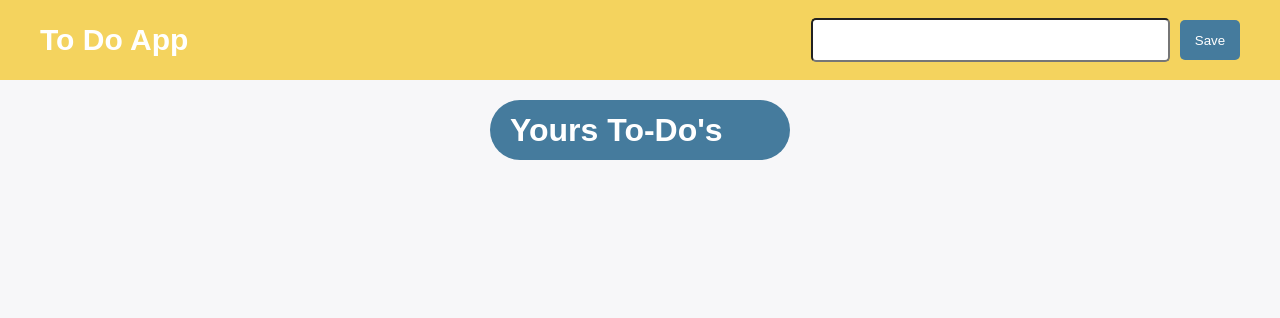
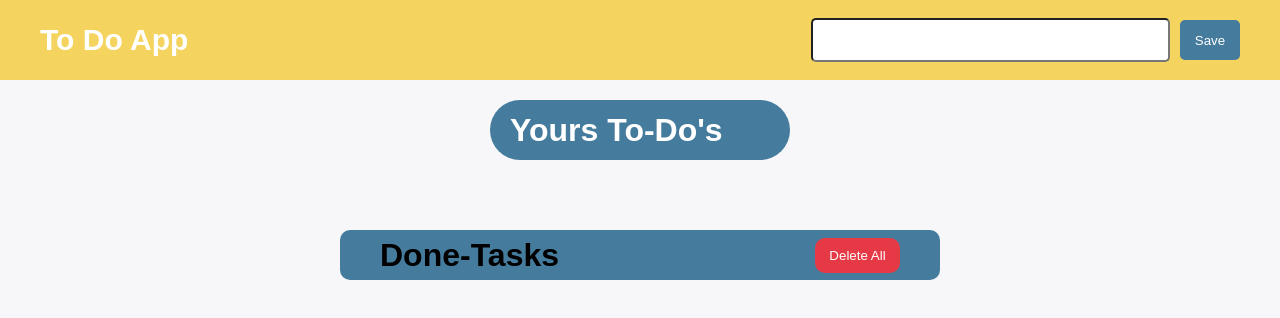
Before and after one commit to AsH144444/to-to-app-react, a React (Vite) app: page / in a window 1280 px wide. Shown: the top 318 px of the page. Built offline with nearby package versions, Linux system fonts and the light colour scheme.

Commit message:
done display

```diff
--- a/src/App.jsx
+++ b/src/App.jsx
@@ -1,12 +1,14 @@
 import { useState , useEffect } from 'react';
 import { Input } from './input'
 import { Display } from './display'
+
 import './App.css'
 
 function App() {
     const [data, setData] = useState(
     JSON.parse(localStorage.getItem("note")) || [],
   );
+
   useEffect(() => {
     localStorage.setItem("note", JSON.stringify(data));
 
@@ -17,7 +19,8 @@ function App() {
   return (
     <>
       <Input data ={data} setData ={setData} />
-      <Display data={data}/>
+      <Display data={data} setData={setData} />
+
     </>
   )
 }
--- a/src/display.jsx
+++ b/src/display.jsx
@@ -1,27 +1,44 @@
+import { useState } from "react";
 
+import { Displaydone } from "./displayDone";
+export function Display({ data, setData }) {
+  const [dones, setDones] = useState(
+    JSON.parse(localStorage.getItem("done")) || [],
+  );
 
-export function Display({data}){
+  function deletes(inde) {
+    setData(data.filter((_, index) => inde !== index));
+  }
+  function done(inde) {
+    const saveDones = [...dones, data[inde]];
 
-      return(
-        <>
+    setDones(saveDones);
+    localStorage.setItem("done", JSON.stringify(saveDones));
+    setData(data.filter((_, index) => inde !== index));
+  }
+  return (
+    <>
+      <div className="for-h">
+        {" "}
+        <h1 id="h">Yours To-Do's</h1>
+      </div>
+      <div id="display">
+        {data.map((element, index) => {
+          return (
+            <div className="d-box" key={index}>
+              <p className="p-show">{element}</p>
+              <button className="done" onClick={() => done(index)}>
+                Done
+              </button>
+              <button className="delete" onClick={() => deletes(index)}>
+                Delete
+              </button>
+            </div>
+          );
+        })}
+      </div>
 
-        <div className="for-h"> <h1 id="h">Yours To-Do's</h1></div>
-      <div id="display">
-                          { data.map((element, index) => {
-    return(          <div className="d-box" key={index}>
-              <p className="p-show">{element}</p>
-              <button className="done">Done</button>
-              <button className="delete">Delete</button>
-
-          </div>)
-
-  })
+      <Displaydone dones={dones} setDones={setDones} />
+    </>
+  );
 }
-
-
-    </div>
-
-        </>
-
-      )
-}
--- /dev/null
+++ b/src/displayDone.jsx
@@ -0,0 +1,23 @@
+export function Displaydone({ dones, setDones }) {
+    function del(){
+        setDones([""])
+
+    }
+  return (
+    <>
+      <div id="display-done">
+        <div className="done-nav">
+          <h1 className="done-h2">Done-Tasks</h1>
+          <button className="done-btn"onClick={del}>Delete All</button>
+        </div>
+        {dones.map((elment, index) => {
+          return (
+            <p key={index} className="p-done">
+              {elment}
+            </p>
+          );
+        })}
+      </div>
+    </>
+  );
+}
--- a/src/input.jsx
+++ b/src/input.jsx
@@ -14,9 +14,7 @@ export function Input({data, setData}) {
     const newValue =[...data, value]
 
     setData(newValue);
-
-
-    console.log(data);
+    setValue("")
   }
   return (
     <div>
```
